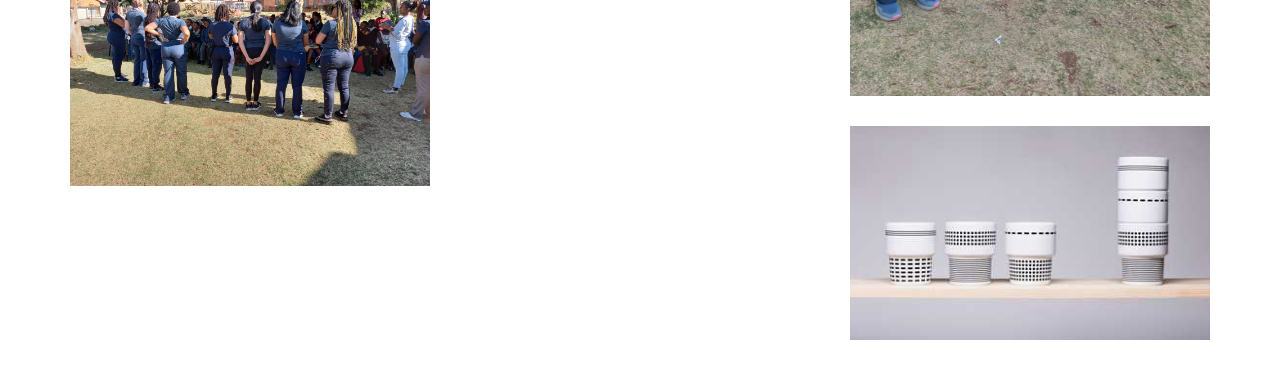
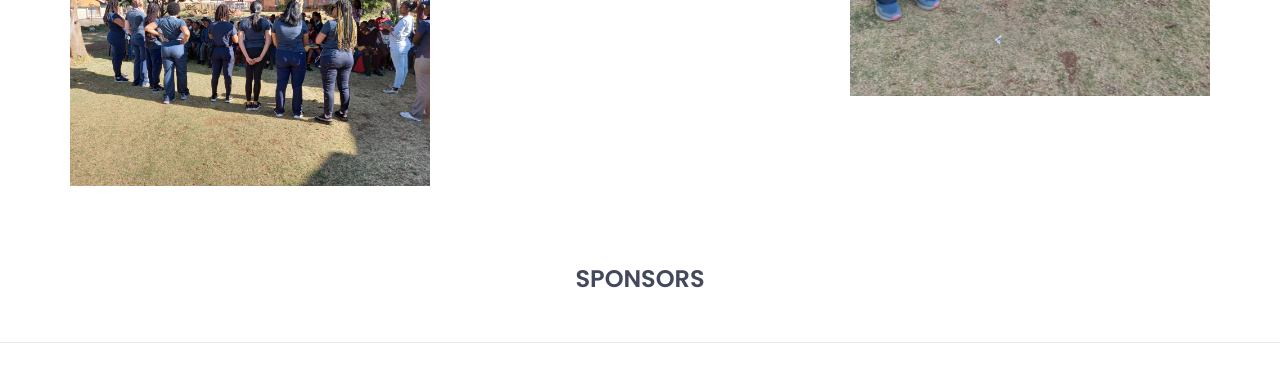
Before and after one commit to simosifisonkwanyana/soweto-home-based-caregivers, a plain HTML site: page public/index.html in a window 1280 px wide. Shown: the part 2960-3350 px from the top of the page. Drawn offline with nearby package versions, Linux system fonts and the light colour scheme; files whose address does not match are found by name.

Commit message:
Add changes to HTML

```diff
--- a/public/index.html
+++ b/public/index.html
@@ -783,14 +783,14 @@ programs in vegetable farming..
 											</a>
 										</div><!-- /.isotope-overlay -->
 									</div><!-- /.item -->
-									<div class="item">
+									<!--<div class="item">
 										<img src="assets/images/portfolio/p5.jpg" alt="portfolio image"/>
 										<div class="isotope-overlay">
 											<a href="#">
 												web development
 											</a>
-										</div><!-- /.isotope-overlay -->
-									</div><!-- /.item -->
+										</div>
+									</div>--><!-- /.item -->
 								</div><!-- /.col -->
 							</div><!-- /.row -->
 						</div><!--/.isotope-->
```
